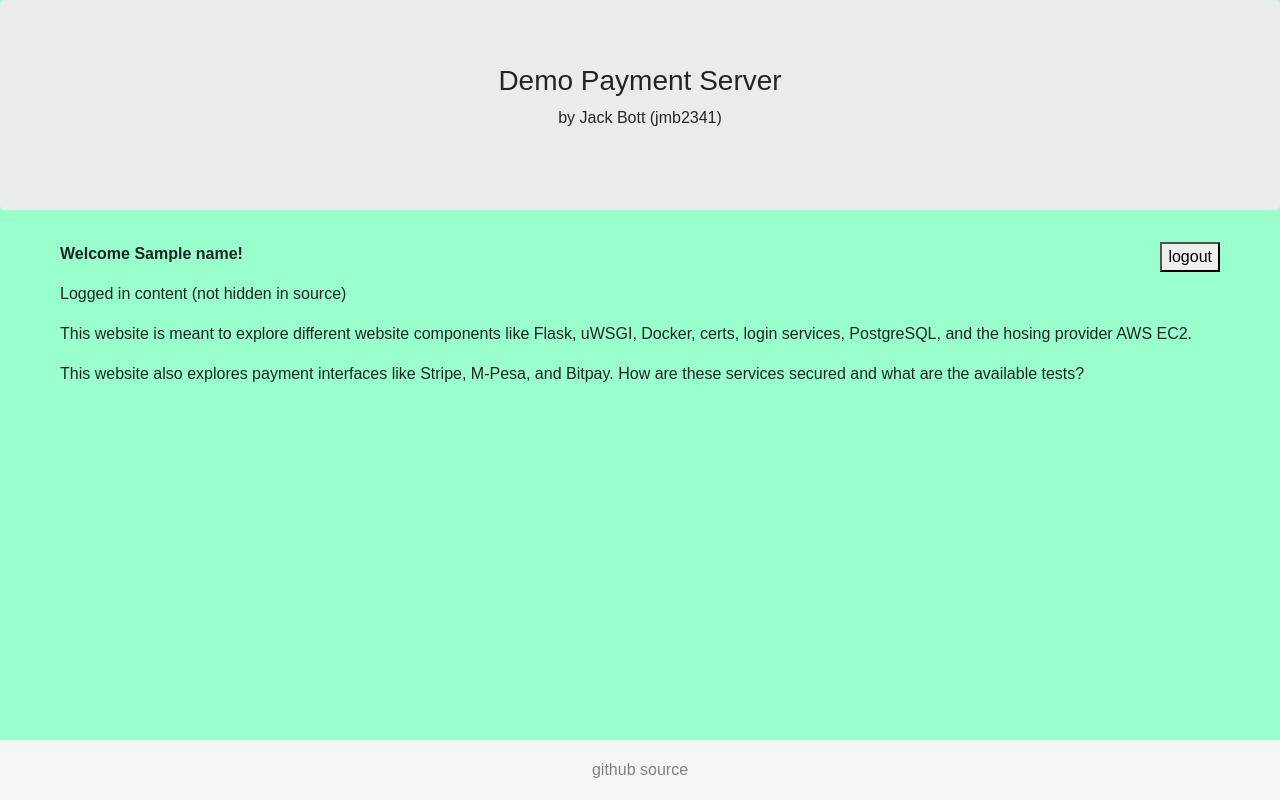
After one commit to jmbott/demo-payment-server, a Flask app: template demo_payment/templates/index.html in a window 1280 px wide. The commit adds this page. Run offline with Flask 2, Linux system fonts and the light colour scheme; the template is opened without the code that fills it: most values are stand-ins (such as "Sample title", 1, 10 or a date in 2020); some libraries are stand-ins or nearby versions.

Commit message:
added initial pages

```diff
--- /dev/null
+++ b/demo_payment/__init__.py
@@ -0,0 +1 @@
+"""Demo Payment Server Init"""
--- /dev/null
+++ b/demo_payment/server.py
@@ -0,0 +1,37 @@
+""" Demo Payment Web Server """
+import logging
+from flask import Flask, session, redirect, url_for
+from flask import escape, request, render_template
+
+app = Flask(__name__)
+
+# Set the secret key to some random bytes. Keep this really secret!
+app.secret_key = b'_5#y2L"F4Q8z\n\xec]/'
+
+@app.route("/")
+def index(name=None):
+    if 'email' in session:
+        return render_template('index.html', name=escape(session['email']))
+    return render_template('index.html', name=name)
+
+@app.route('/login', methods=['GET', 'POST'])
+def login(message=None):
+    if request.method == 'POST':
+        session['email'] = request.form['email']
+        return redirect(url_for('index'))
+    return render_template('login.html', message=None)
+
+@app.route('/logout')
+def logout():
+    print("Logging Out")
+    # remove the email from the session if it's there
+    session.pop('email', None)
+    return redirect(url_for('index'))
+
+@app.errorhandler(404)
+def not_found(error):
+    return render_template('error.html'), 404
+
+
+if __name__ == '__main__':
+    app.run(host='127.0.0.1', port=8888, debug=True)
--- a/demo_payment/static/css/style.css
+++ b/demo_payment/static/css/style.css
@@ -4,4 +4,63 @@ body {
 	background-color: #99ffcc;
   font-family: 'PT Sans', sans-serif;
   font-size: 16px;
+	margin-bottom: 60px; /* Margin bottom by footer height */
 }
+
+h1 {
+  margin: 0;
+  font-size: 130px;
+  font-weight: 300;
+}
+
+a:hover {
+	text-decoration: none;
+  opacity: 0.6;
+}
+
+.content {
+	padding-left: 60px;
+	padding-right: 60px;
+}
+
+.footer {
+  position: absolute;
+  bottom: 0;
+  width: 100%;
+  height: 60px; /* Set the fixed height of the footer here */
+  line-height: 60px; /* Vertically center the text there */
+  background-color: #f5f5f5;
+	text-align: center;
+}
+
+.footer a {
+  color: #808080;
+}
+
+.error-container {
+	text-align: center;
+  height: 100%;
+}
+
+.return {
+  font-weight: 400;
+  letter-spacing: -0.04em;
+  margin: 0;
+}
+
+.return a {
+  padding-bottom: 1px;
+  color: #fff;
+  text-decoration: none;
+  transition: border-color 0.1s ease-in;
+}
+
+.link a {
+	color: #fff;
+  text-decoration: none;
+	transition: border-color 0.1s ease-in;
+}
+
+.logout {
+	float: right;
+}
--- a/demo_payment/templates/base.html
+++ b/demo_payment/templates/base.html
@@ -1,10 +1,26 @@
 <!DOCTYPE html>
 <html>
   <head>
-    <link rel="stylesheet" type="text/css" href="{{ static_url('css/bootstrap.min.css') }}"/>
-    <link href="{{ static_url('css/style.css') }}" rel="stylesheet" type="text/css">
+    {% block head %}
+    <link rel="stylesheet" type="text/css" href="{{ url_for('static', filename='css/bootstrap.min.css') }}"></link>
+    <link rel="stylesheet" type="text/css" href="{{ url_for('static', filename='css/style.css') }}"></link>
+    <title>{% block title %}{% endblock %}</title>
+    {% endblock %}
   </head>
   <body>
-    Hello World
+    <div class="jumbotron text-center">
+      <h3>Demo Payment Server</h3>
+      <p>by Jack Bott (jmb2341)</p>
+    </div>
+    <div class="content">
+      {% block content %}{% endblock %}
+    </div>
+    <div class="footer">
+      {% block footer %}
+      <a href="https://github.com/jmbott/demo-payment-server">
+        github source
+      </a>
+      {% endblock %}
+    </div>
   </body>
 </html>
--- /dev/null
+++ b/demo_payment/templates/index.html
@@ -0,0 +1,27 @@
+{% extends "base.html" %}
+
+{% block title %}Home{% endblock %}
+{% block content %}
+  {% if name is not none %}
+  <p>
+    <strong>Welcome {{ name }}!</strong>
+    <a href="/logout">
+      <button type="button" onclick="return confirm('Log Out?')" class="logout">
+      logout
+      </button>
+    </a>
+  </p>
+  <p>Logged in content (not hidden in source)</p>
+  {% else %}
+  <p class="link">You're not logged in, log in <a href="/login">here</a></p>
+  {% endif %}
+  <p>
+    This website is meant to explore different website components like Flask,
+    uWSGI, Docker, certs, login services, PostgreSQL, and the hosing provider
+    AWS EC2.
+  </p>
+  <p>
+    This website also explores payment interfaces like Stripe, M-Pesa, and
+    Bitpay. How are these services secured and what are the available tests?
+  </p>
+{% endblock %}
--- a/requirements.txt
+++ b/requirements.txt
@@ -1,2 +1,3 @@
 flask==1.0.2
 uwsgi==2.0.17.1
+Authlib==0.10
```
Also changed, not shown: demo_payment/templates/error.html (added, +8 -0 lines), demo_payment/templates/login.html (added, +12 -0 lines), server.py (deleted, +0 -24 lines), demo_payment/wsgi.py (renamed from wsgi.py), 4 other files.
